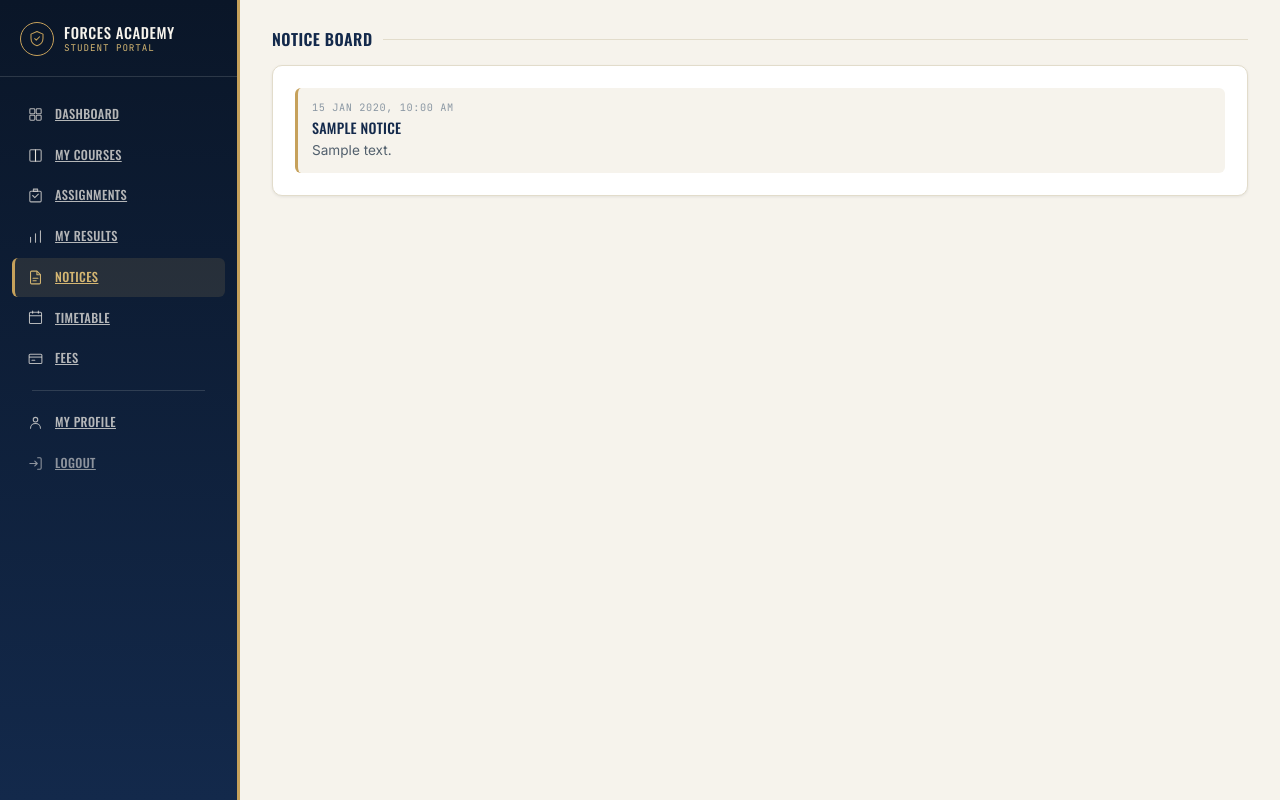
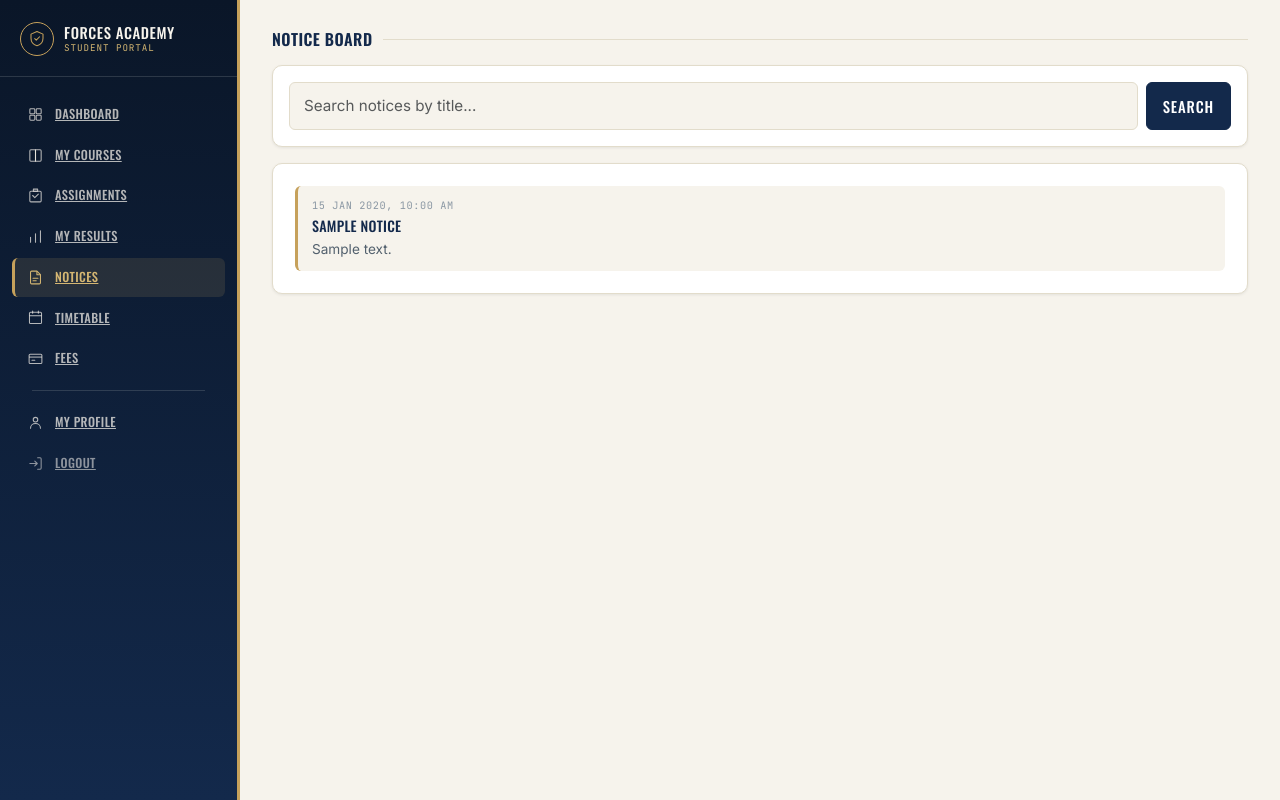
Before and after one commit to Tehseen20/forces-academy-fullstack-codesaviours-si26-tehseen, a PHP site: page /notices.php in a window 1280 px wide. Run offline with PHP 8.4, Linux system fonts and the light colour scheme; the visitor is signed in with stand-in values (Sample User, id 1); tables that the repository leaves empty or names only in its code hold one stand-in row (values such as "Sample post"); a stand-in replaces the project's code that opens the database connection.

Commit message:
Week 7 Day 3: Added a search functionality

```diff
--- a/notices.php
+++ b/notices.php
@@ -4,8 +4,19 @@ require_once 'config/db.php';
 
 $pageTitle = "Notice Board";
 
+// ---------- Search by title (GET request + LIKE query) ----------
+$search = isset($_GET['search']) ? trim($_GET['search']) : '';
+
 $notices = [];
-$result = mysqli_query($conn, "SELECT title, content, created_at FROM notices ORDER BY created_at DESC");
+if ($search !== '') {
+    $stmt = mysqli_prepare($conn, "SELECT title, content, created_at FROM notices WHERE title LIKE ? ORDER BY created_at DESC");
+    $likeSearch = "%$search%";
+    mysqli_stmt_bind_param($stmt, "s", $likeSearch);
+    mysqli_stmt_execute($stmt);
+    $result = mysqli_stmt_get_result($stmt);
+} else {
+    $result = mysqli_query($conn, "SELECT title, content, created_at FROM notices ORDER BY created_at DESC");
+}
 if ($result) {
     while ($row = mysqli_fetch_assoc($result)) {
         $notices[] = $row;
@@ -32,11 +43,26 @@ if ($result) {
     <main class="fa-main">
         <h3 class="fa-section-title">Notice Board</h3>
 
+        <!-- Search bar -->
+        <form method="GET" class="fa-panel mb-3 d-flex gap-2" style="padding: 16px;">
+            <input type="text"
+                   name="search"
+                   class="form-control fa-input"
+                   placeholder="Search notices by title..."
+                   value="<?php echo htmlspecialchars($search); ?>">
+            <button type="submit" class="btn fa-btn-primary" style="white-space: nowrap;">Search</button>
+            <?php if ($search !== ''): ?>
+                <a href="notices.php" class="btn fa-btn-outline" style="white-space: nowrap;">Clear</a>
+            <?php endif; ?>
+        </form>
+
         <?php if (empty($notices)): ?>
             <div class="fa-panel fa-empty-state">
                 <svg viewBox="0 0 24 24" fill="none" xmlns="http://www.w3.org/2000/svg"><path d="M5 4.5C5 3.67 5.67 3 6.5 3H14L19 8V19.5C19 20.33 18.33 21 17.5 21H6.5C5.67 21 5 20.33 5 19.5V4.5Z" stroke="currentColor" stroke-width="1.5" stroke-linejoin="round"/><path d="M14 3V8H19" stroke="currentColor" stroke-width="1.5" stroke-linejoin="round"/></svg>
-                <h5 style="font-family: var(--font-display); text-transform: uppercase; color: var(--navy-800);">No notices posted yet</h5>
-                <p style="font-size: 0.9rem;">Check back later for announcements from the Academy.</p>
+                <h5 style="font-family: var(--font-display); text-transform: uppercase; color: var(--navy-800);">
+                    <?php echo $search !== '' ? 'No matching notices' : 'No notices posted yet'; ?>
+                </h5>
+                <p style="font-size: 0.9rem;"><?php echo $search !== '' ? 'Try a different search term.' : 'Check back later for announcements from the Academy.'; ?></p>
             </div>
         <?php else: ?>
             <div class="fa-panel">
```
Also changed, not shown: admin/students.php (+4 -4 lines).
